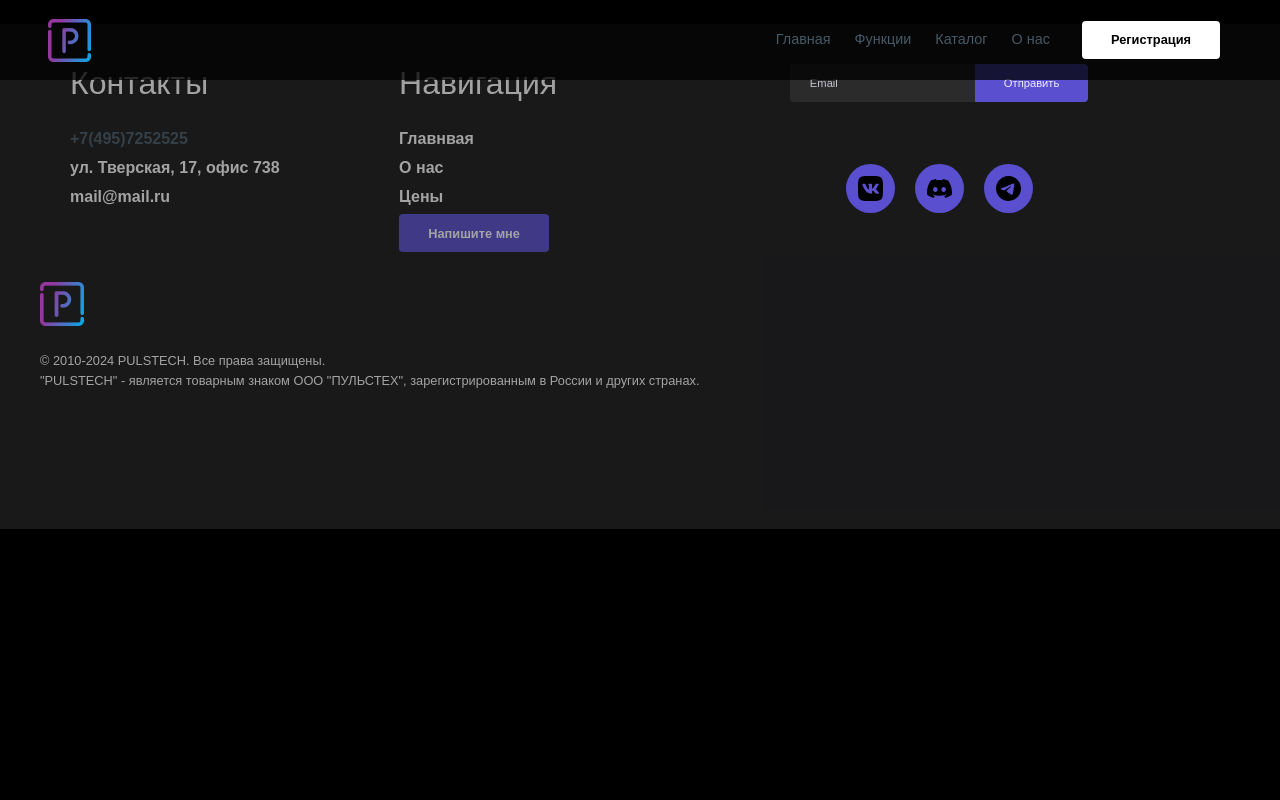
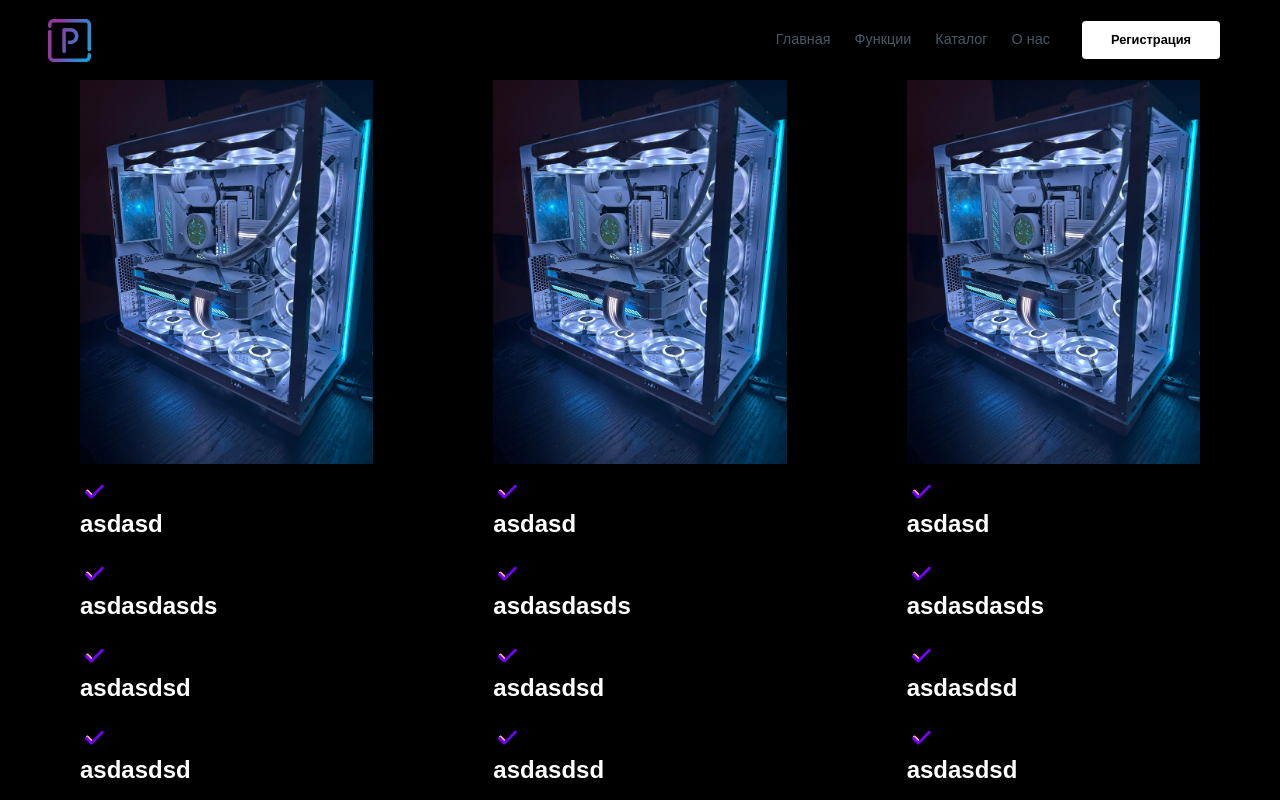
Before and after one commit to AkinariKunXx/Akinari.github.io, a React (Create React App) app: page /catalog in a window 1280 px wide. Shown: the top 800 px of the page. Built offline with nearby package versions, Linux system fonts and the light colour scheme.

Commit message:
Карточки, check

```diff
--- a/src/components/Card.js
+++ b/src/components/Card.js
@@ -1,3 +1,5 @@
+import check from "../media/check.svg";
+
 export default function Card({ card }) {
     return (
         <div className="w-100pc p-10">
@@ -13,3 +15,25 @@ export default function Card({ card }) {
         </div>
     );
 };
+
+export function CardCatalog({ card }) {
+    const advJsx = card.advantages.map(text => (<p>
+        <img src={check} style={{
+            height: "30px"
+        }} />
+        {text}
+    </p>))
+    return (
+        <div className="w-100pc p-10">
+            <a href="#" className="block no-underline p-5 br-8 hover-bg-indigo-lightest-10 hover-scale-up-1 ease-300 flex justify-center items-centr flex-col">
+                <img className="h-96 object-cover" src={card.src} alt="" />
+                <p className="fw-600 white fs-m3 mt-3">
+                    {advJsx}
+                </p>
+                <div className="indigo fs-s3 italic after-arrow-right my-4">
+                    Подробнее
+                </div>
+            </a>
+        </div>
+    );
+};
--- a/src/pages/Catalog.js
+++ b/src/pages/Catalog.js
@@ -1,7 +1,78 @@
+import { CardCatalog as Card } from "../components/Card";
+
+const cards=[
+    {
+        src: "images/pc5.webp",
+        advantages: [
+            'asdasd',
+            'asdasdasds',
+            'asdasdsd',
+            'asdasdsd',
+            'asdasdsd',
+        ]
+    },
+    {
+        src: "images/pc5.webp",
+        advantages: [
+            'asdasd',
+            'asdasdasds',
+            'asdasdsd',
+            'asdasdsd',
+            'asdasdsd',
+        ]
+    },
+    {
+        src: "images/pc5.webp",
+        advantages: [
+            'asdasd',
+            'asdasdasds',
+            'asdasdsd',
+            'asdasdsd',
+            'asdasdsd',
+        ]
+    },
+    {
+        src: "images/pc5.webp",
+        advantages: [
+            '',
+            'asdasdasds',
+            'asdasdsd',
+            'asdasdsd',
+            'asdasdsd',
+        ]
+    },
+    {
+        src: "images/pc5.webp",
+        advantages: [
+            'asdasd',
+            'asdasdasds',
+            'asdasdsd',
+            'asdasdsd',
+            'asdasdsd',
+        ]
+    },
+    {
+        src: "images/pc5.webp",
+        advantages: [
+            'asdasdas',
+            'asdasdasds',
+            'asdasdsd',
+            'asdasdsd',
+            'asdasdsd',
+        ]
+    },
+];
+
 function Catalog() {
+    let cardsjsx = cards.map((card, key) => <Card card={card} key={key} />);
+
     return(
         <>
-			Hello!
+            <section className="p-0 md-p-5">
+                <div className="grid desktop:grid-cols-3 tablet:grid-cols-2 grid-cols-1">
+                    {cardsjsx}
+                </div>
+            </section>
         </>
     )
 }
```
Also changed, not shown: public/images/check.png (added), src/media/check.svg (added).
